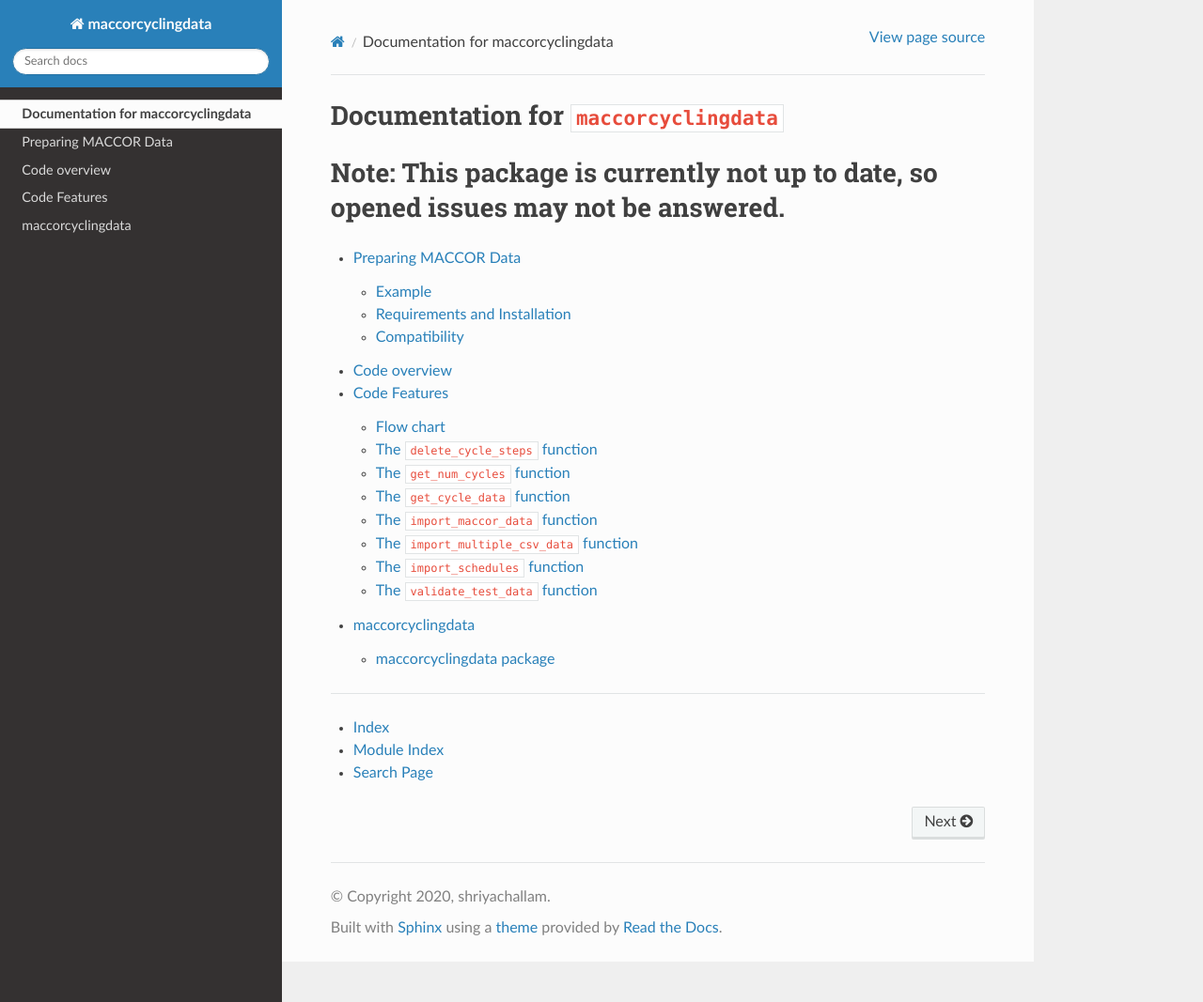
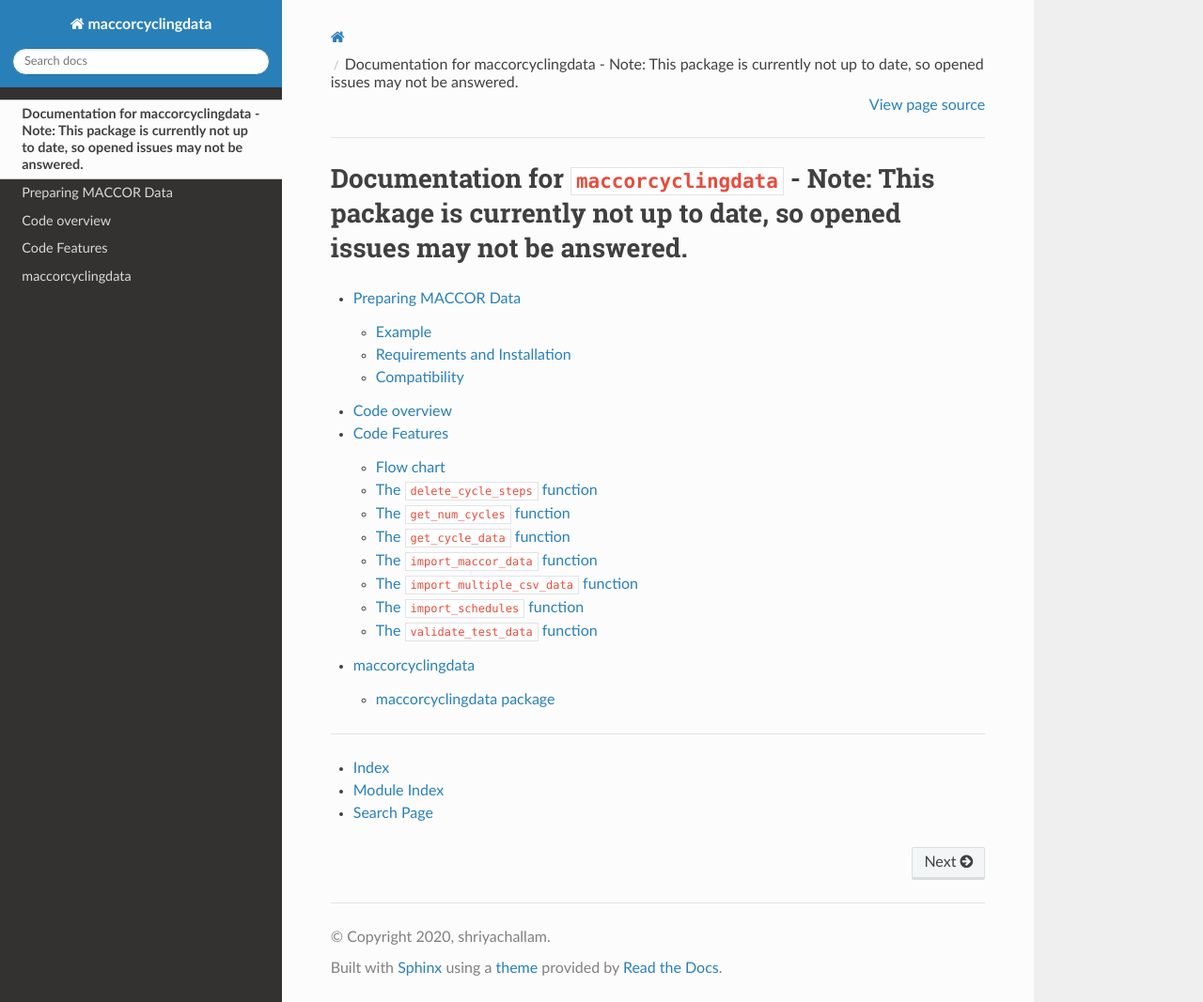
Before and after one commit to shriyachallam/maccorcyclingdata, a Sphinx documentation site: the page built from docs/index.rst, in a window 1280 px wide and 1067 px high. Shown: the whole window at 94% size. Built offline with Sphinx 7.4.7 and the Read the Docs theme 2.0.0, drawn with Linux system fonts in a browser that asks for light colours.

Commit message:
Update index.rst

```diff
--- a/docs/index.rst
+++ b/docs/index.rst
@@ -3,10 +3,8 @@
    You can adapt this file completely to your liking, but it should at least
    contain the root `toctree` directive.
 
-Documentation for ``maccorcyclingdata``
-=========================================
-Note: This package is currently not up to date, so opened issues may not be answered.
-=====================================================================================
+Documentation for ``maccorcyclingdata`` - Note: This package is currently not up to date, so opened issues may not be answered.
+===============================================================================================================================
 
 .. toctree::
    :hidden:
```
